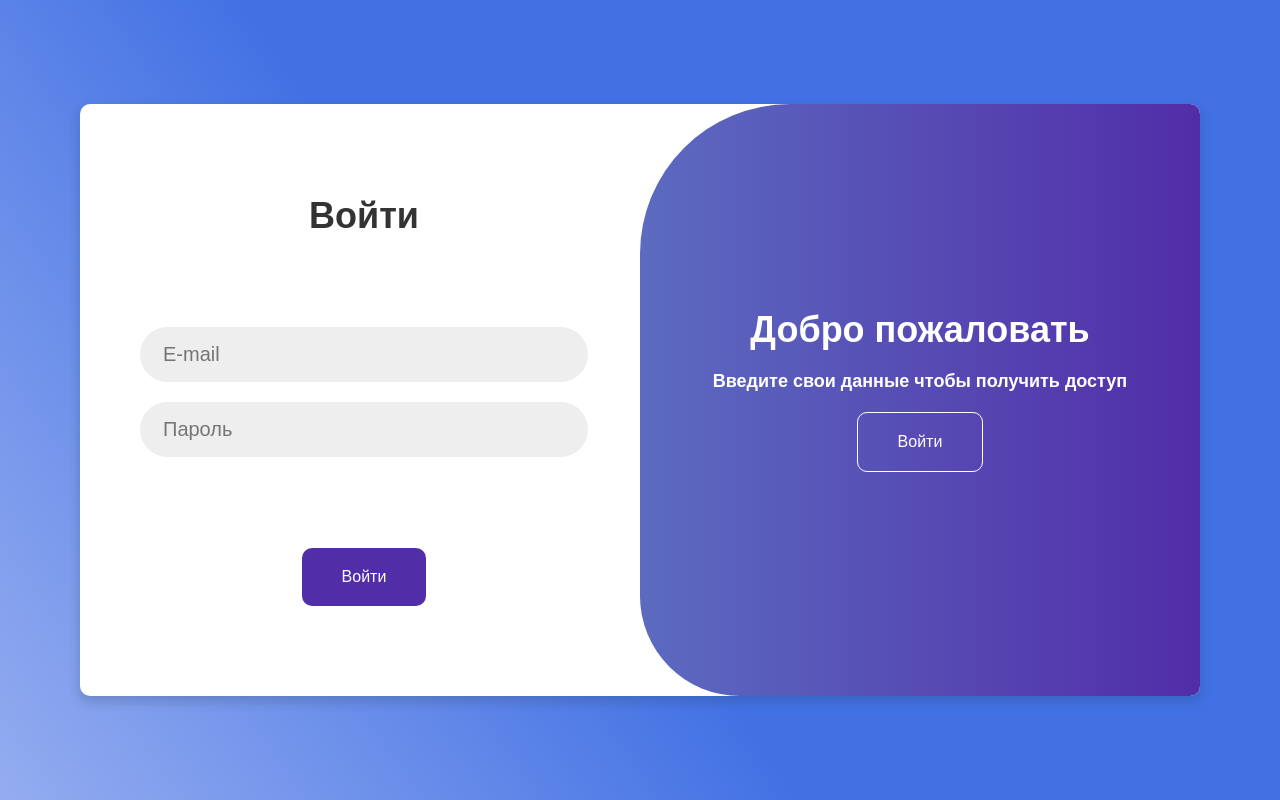
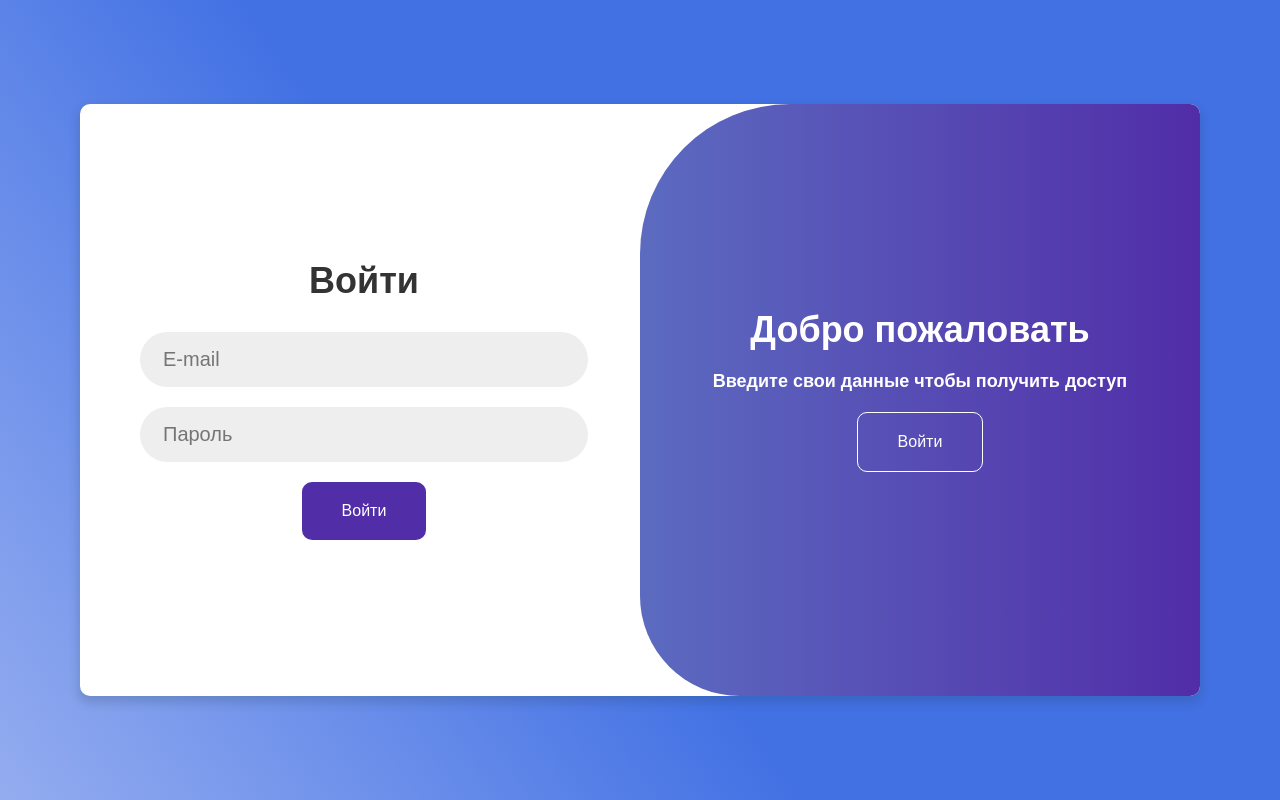
Before and after one commit to EAI7I/shop, a Next.js app in the folder client/: page /auth in a window 1280 px wide. Built offline with nearby package versions, Linux system fonts and the light colour scheme; a web font is replaced by a local one.

Commit message:
add react-hook-form and validation

```diff
--- a/client/package.json
+++ b/client/package.json
@@ -9,6 +9,7 @@
     "lint": "next lint"
   },
   "dependencies": {
+    "@hookform/resolvers": "^3.3.2",
     "@types/node": "18.14.6",
     "@types/react": "18.0.28",
     "@types/react-dom": "18.0.11",
@@ -18,11 +19,13 @@
     "next": "13.2.3",
     "react": "18.2.0",
     "react-dom": "18.2.0",
+    "react-hook-form": "^7.47.0",
     "react-slick": "^0.29.0",
     "sass": "^1.58.3",
     "swiper": "^9.1.0",
     "typescript": "4.9.5",
-    "typescript-plugin-css-modules": "^4.2.2"
+    "typescript-plugin-css-modules": "^4.2.2",
+    "yup": "^1.3.2"
   },
   "devDependencies": {
     "@types/react-slick": "^0.23.10"
--- a/client/src/pages/auth/auth.module.scss
+++ b/client/src/pages/auth/auth.module.scss
@@ -35,7 +35,7 @@
   flex-direction: column;
   width: 100%;
 }
-.authFormWrapper form input:not(:last-child) {
+.authFormWrapper form > :not(:last-child) {
   margin-bottom: 20px;
 }
 
@@ -63,11 +63,14 @@
   display: flex;
   flex-direction: column;
   align-items: center;
-  justify-content: space-evenly;
+  justify-content: center;
   height: 100%;
   position: absolute;
   padding: 0 60px;
   border-radius: 10px;
+}
+.formWrapper h2 {
+  padding-bottom: 30px;
 }
 .signUpForm {
   top: 0;
@@ -138,6 +141,9 @@
 
   display: none;
 }
+.centerBtn {
+  align-self: center;
+}
 @keyframes backgroundRotation {
   0% {
     background-position: 0% 80%;
@@ -188,9 +194,7 @@
     justify-content: center;
     transform: none;
   }
-  .formWrapper *:not(:last-child) {
-    margin-bottom: 10%;
-  }
+
   .signInForm.signup {
     transform: none;
     animation: none;
@@ -232,11 +236,11 @@
   }
 
   .animated_signup {
-    animation: scaleToogleWrapperMob 2s linear 0s 1 normal;
+    animation: scaleToogleWrapperMob 1.3s linear 0s 1 normal;
     z-index: 1000;
   }
   .animated_signin {
-    animation: scaleToogleWrapperMob2 2s linear 0s 1 normal;
+    animation: scaleToogleWrapperMob2 1.3s linear 0s 1 normal;
     z-index: 1000;
   }
   .toggleContainerMobText {
--- /dev/null
+++ b/client/src/pages/auth/constants.ts
@@ -0,0 +1,36 @@
+import * as yup from "yup";
+export const toogleText = {
+  signup: {
+    title: "Добро пожаловать",
+    subtitle: "Введите свои данные чтобы получить доступ",
+    btnText: "Войти",
+  },
+  signin: {
+    title: "Привет, друг!",
+    subtitle: "Зарегистрируйся, чтобы получить доступ",
+    btnText: "Регистрация",
+  },
+};
+
+export const signUpFormSchema = yup.object({
+  email: yup
+    .string()
+    .email("Введите корректный адрес электронной почты")
+    .required("Введите адрес электронной почты"),
+  password: yup
+    .string()
+    .min(6, "Пароль должен состоять хотя бы из 6 символов")
+    .required("Введите пароль"),
+});
+export const signInFormSchema = yup.object({
+  name: yup.string().required("Введите имя"),
+  email: yup
+    .string()
+    .email("Введите корректный адрес электронной почты")
+    .required("Введите адрес электронной почты"),
+  tel: yup.string().required("Введите телефон"),
+  password: yup
+    .string()
+    .min(6, "Пароль должен состоять хотя бы из 6 символов")
+    .required("Введите пароль"),
+});
--- /dev/null
+++ b/client/src/pages/auth/hooks.ts
@@ -0,0 +1,41 @@
+import { useForm } from "react-hook-form";
+
+import { yupResolver } from "@hookform/resolvers/yup";
+import { signUpFormSchema, signInFormSchema } from "./constants";
+
+export const useSignInForm = () => {
+  const signInFormAction = useForm<any>({
+    resolver: yupResolver(signInFormSchema),
+  });
+
+  const onSubmitSignIn = signInFormAction.handleSubmit((data) => {
+    try {
+      console.log(data);
+    } catch (error) {
+      console.log(error);
+    }
+  });
+
+  return {
+    signInFormAction,
+    onSubmitSignIn,
+  };
+};
+
+export const useSignUpForm = () => {
+  const signUpFormAction = useForm<any>({
+    resolver: yupResolver(signUpFormSchema),
+  });
+  const onSubmitSignUp = signUpFormAction.handleSubmit((data) => {
+    try {
+      console.log(data);
+    } catch (error) {
+      console.log(error);
+    }
+  });
+
+  return {
+    signUpFormAction,
+    onSubmitSignUp,
+  };
+};
--- a/client/src/pages/auth/index.tsx
+++ b/client/src/pages/auth/index.tsx
@@ -3,27 +3,20 @@ import Button from "@/ui/Button/Button";
 import styles from "./auth.module.scss";
 import { useEffect, useState } from "react";
 import classNames from "classnames";
-const toogleText = {
-  signup: {
-    title: "Добро пожаловать",
-    subtitle: "Введите свои данные чтобы получить доступ",
-    btnText: "Войти",
-  },
-  signin: {
-    title: "Привет, друг!",
-    subtitle: "Зарегистрируйся, чтобы получить доступ",
-    btnText: "Регистрация",
-  },
-};
+import { toogleText } from "./constants";
+import { useSignUpForm, useSignInForm } from "./hooks";
+
 export default function Signup() {
   const [actionState, setActionState] = useState("signup");
   const [toogleBlockText, setToogleBlockText] = useState(
     toogleText[actionState]
   );
-
+  const { signUpFormAction, onSubmitSignUp } = useSignUpForm();
+  const { signInFormAction, onSubmitSignIn } = useSignInForm();
   useEffect(() => {
     setToogleBlockText(toogleText[actionState]);
   }, [actionState]);
+
   return (
     <>
       <div className={styles.pageWrapper}>
@@ -36,13 +29,37 @@ export default function Signup() {
             )}
           >
             <h2 className={styles.title}>Cоздать профиль</h2>
-            <form action="">
-              <Input type="text" placeholder="Имя" />
-              <Input type="email" placeholder="E-mail" />
-              <Input type="tel" placeholder="Телефон" />
-              <Input type="password" placeholder="Пароль" />
+            <form onSubmit={onSubmitSignIn}>
+              <Input
+                type="text"
+                placeholder="Имя"
+                hookForm={signInFormAction}
+                name="name"
+              />
+              <Input
+                placeholder="E-mail"
+                hookForm={signInFormAction}
+                name="email"
+              />
+
+              <Input
+                type="tel"
+                placeholder="Телефон"
+                hookForm={signInFormAction}
+                name="tel"
+              />
+              <Input
+                type="password"
+                placeholder="Пароль"
+                hookForm={signInFormAction}
+                name="password"
+              />
+              <div className={styles.centerBtn}>
+                <Button name={"primaryPurpleBtn"} type="submit">
+                  Регистрация
+                </Button>
+              </div>
             </form>
-            <Button name={"primaryPurpleBtn"}>Регистрация</Button>
           </div>
 
           <div
@@ -87,11 +104,24 @@ export default function Signup() {
             )}
           >
             <h2 className={styles.title}>Войти</h2>
-            <form action="">
-              <Input type="email" placeholder="E-mail" />
-              <Input type="password" placeholder="Пароль" />
+            <form onSubmit={onSubmitSignUp}>
+              <Input
+                placeholder="E-mail"
+                hookForm={signUpFormAction}
+                name="email"
+              />
+              <Input
+                type="password"
+                placeholder="Пароль"
+                hookForm={signUpFormAction}
+                name="password"
+              />
+              <div className={styles.centerBtn}>
+                <Button name={"primaryPurpleBtn"} type="submit">
+                  Войти
+                </Button>
+              </div>
             </form>
-            <Button name={"primaryPurpleBtn"}>Войти</Button>
           </div>
         </div>
       </div>
--- a/client/src/ui/Button/Button.tsx
+++ b/client/src/ui/Button/Button.tsx
@@ -7,14 +7,20 @@ type ClassNames = "primaryPurpleBtn" | "secondaryPurpleBtn";
 interface ButtonPropsType {
   name?: ClassNames | "";
   children?: any;
+  type?: string;
 }
-// ButtonPropsType | ButtonHTMLAttributes<HTMLButtonElement>
-export default function Button({ name = "", children, ...rest }: any) {
+export default function Button({
+  name = "",
+  children,
+  type,
+  ...rest
+}: ButtonPropsType & ButtonHTMLAttributes<HTMLButtonElement>) {
   return (
     <>
       <button
         className={classNames(styles.button, styles[name])}
         onClick={rest.onClick}
+        type={type}
       >
         {children}
       </button>
--- a/client/src/ui/Input/Input.module.scss
+++ b/client/src/ui/Input/Input.module.scss
@@ -5,4 +5,14 @@
   padding: 16px 23px;
   border-radius: 30px;
   font-size: 20px;
+  width: 100%;
+  box-sizing: border-box;
 }
+
+.customInput[aria-invalid="true"] {
+  border: 1px solid red;
+}
+.errorText {
+  padding-left: 10px;
+  color: red;
+}
--- a/client/src/ui/Input/Input.tsx
+++ b/client/src/ui/Input/Input.tsx
@@ -2,17 +2,27 @@ import Image from "next/image";
 import Link from "next/link";
 import styles from "./Input.module.scss";
 
+interface inputPropsType {
+  hookForm?: any;
+}
 export default function Input({
   type,
   placeholder,
-}: React.InputHTMLAttributes<HTMLInputElement>) {
+  hookForm,
+  name,
+}: React.InputHTMLAttributes<HTMLInputElement> & inputPropsType) {
   return (
-    <>
+    <div className={styles.customInputWraper}>
       <input
         className={styles.customInput}
         type={type}
         placeholder={placeholder}
+        {...hookForm?.register(name)}
+        aria-invalid={hookForm?.formState?.errors?.[name || ""] ? true : false}
       />
-    </>
+      <p className={styles.errorText}>
+        {hookForm?.formState?.errors?.[name || ""]?.message}
+      </p>
+    </div>
   );
 }
```
Also changed, not shown: client/src/pages/auth/types.ts (added), 1 other file (tests, documents, lock files or other folders).
